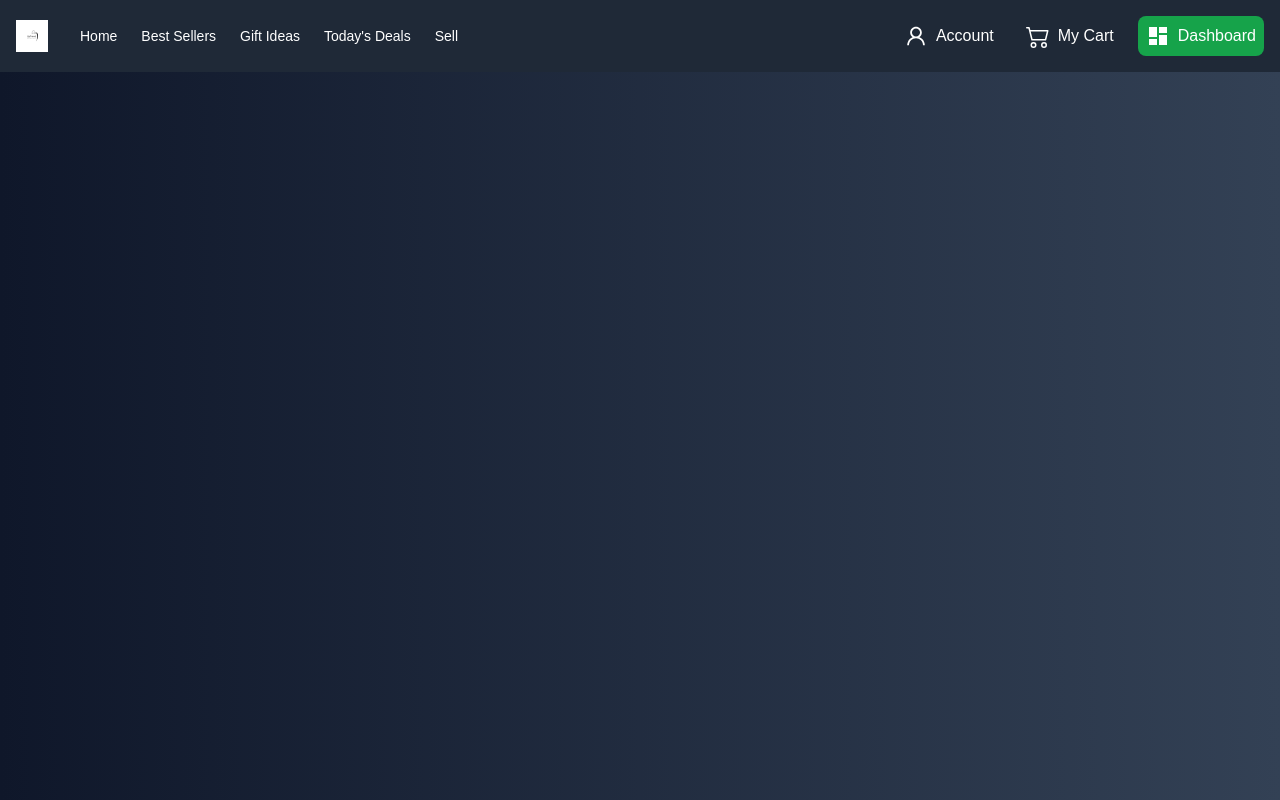
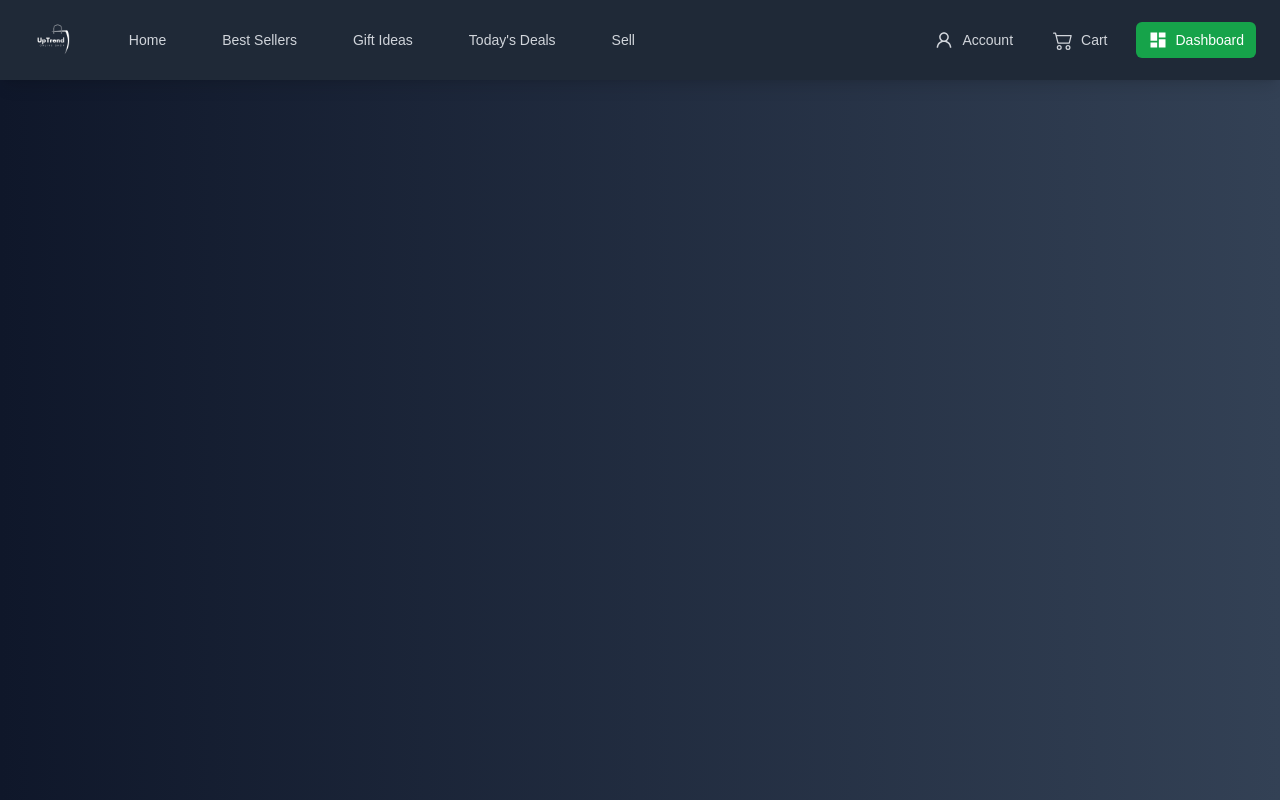
Before and after one commit to Soap171/MERN_E_Commerce_Application, a React (Vite) app in the folder client/: page / in a window 1280 px wide. Built offline with nearby package versions, Linux system fonts and the light colour scheme.

Commit message:
add animations to the navbar

```diff
--- a/client/src/components/Navbar.jsx
+++ b/client/src/components/Navbar.jsx
@@ -1,144 +1,335 @@
-import React, { useState } from "react";
-import logoImg from "../images/logo.png";
-import { Link } from "react-router-dom";
-import { AiOutlineUser } from "react-icons/ai";
+import React, { useState, useEffect } from "react";
+import { Link, useNavigate } from "react-router-dom";
+import { motion, AnimatePresence } from "framer-motion";
+import { AiOutlineUser, AiOutlineClose } from "react-icons/ai";
 import { BsCart2 } from "react-icons/bs";
 import { MdDashboard } from "react-icons/md";
+import { HiMenuAlt3 } from "react-icons/hi";
+import logoImg from "../images/upTrendDark.png";
 
 function Navbar() {
   const [isMenuOpen, setIsMenuOpen] = useState(false);
   const [isAccountOpen, setIsAccountOpen] = useState(false);
+  const [isMobile, setIsMobile] = useState(false);
+  const navigate = useNavigate();
 
-  const toggleMenu = () => {
-    setIsMenuOpen((prev) => !prev);
+  // Handle screen resize
+  useEffect(() => {
+    const handleResize = () => {
+      setIsMobile(window.innerWidth < 1024);
+      if (window.innerWidth >= 1024) {
+        setIsMenuOpen(false);
+      }
+    };
+
+    handleResize();
+    window.addEventListener("resize", handleResize);
+    return () => window.removeEventListener("resize", handleResize);
+  }, []);
+
+  // Close menus when clicking outside
+  useEffect(() => {
+    const handleClickOutside = (event) => {
+      const isMenuButton = event.target.closest(".menu-button");
+      const isNavMenu = event.target.closest(".nav-menu");
+      const isAccountButton = event.target.closest(".account-button");
+      const isAccountMenu = event.target.closest(".account-menu");
+
+      if (!isMenuButton && !isNavMenu && isMenuOpen) {
+        setIsMenuOpen(false);
+      }
+
+      if (!isAccountButton && !isAccountMenu && isAccountOpen) {
+        setIsAccountOpen(false);
+      }
+    };
+
+    document.addEventListener("click", handleClickOutside);
+    return () => document.removeEventListener("click", handleClickOutside);
+  }, [isMenuOpen, isAccountOpen]);
+
+  const navItems = [
+    { label: "Home", href: "/" },
+    { label: "Best Sellers", href: "/best-sellers" },
+    { label: "Gift Ideas", href: "/gifts" },
+    { label: "Today's Deals", href: "/deals" },
+    { label: "Sell", href: "/sell" },
+  ];
+
+  const handleNavigate = (path) => {
+    navigate(path);
+    setIsMenuOpen(false);
+    setIsAccountOpen(false);
   };
 
-  const toggleAccountMenu = () => {
-    setIsAccountOpen((prev) => !prev);
+  const mobileMenuVariants = {
+    closed: {
+      opacity: 0,
+      height: 0,
+      transition: {
+        duration: 0.3,
+        when: "afterChildren",
+      },
+    },
+    open: {
+      opacity: 1,
+      height: "auto",
+      transition: {
+        duration: 0.3,
+        when: "beforeChildren",
+      },
+    },
+  };
+
+  const menuItemVariants = {
+    closed: { opacity: 0, x: -20 },
+    open: { opacity: 1, x: 0 },
+  };
+
+  const accountMenuVariants = {
+    closed: {
+      opacity: 0,
+      y: -20,
+      scale: 0.95,
+      transition: { duration: 0.2 },
+    },
+    open: {
+      opacity: 1,
+      y: 0,
+      scale: 1,
+      transition: { duration: 0.2 },
+    },
   };
 
   return (
-    <nav className="bg-gray-800">
-      <div className="max-w-screen-xl px-4 mx-auto py-4 flex items-center justify-between">
-        {/* Logo */}
-        <div className="flex items-center space-x-8">
-          <a href="#" title="Home" className="shrink-0">
-            <img className="w-auto h-8" src={logoImg} alt="Logo Dark" />
-          </a>
-          {/* Desktop Menu */}
-          <ul className="hidden lg:flex items-center space-x-6">
-            <NavItem label="Home" href="/" />
-            <NavItem label="Best Sellers" href="#" />
-            <NavItem label="Gift Ideas" href="#" />
-            <NavItem label="Today's Deals" href="#" />
-            <NavItem label="Sell" href="#" />
-          </ul>
+    <motion.nav
+      className="bg-gray-800 fixed w-full top-0 z-50 shadow-lg"
+      initial={{ y: -100 }}
+      animate={{ y: 0 }}
+      transition={{ duration: 0.5 }}
+    >
+      <div className="max-w-screen-xl mx-auto px-4 md:px-6">
+        <div className="flex items-center justify-between h-16 md:h-20">
+          {/* Logo */}
+          <motion.div
+            className="flex-shrink-0 cursor-pointer"
+            onClick={() => handleNavigate("/")}
+            whileHover={{ scale: 1.05 }}
+            whileTap={{ scale: 0.95 }}
+          >
+            <img className="h-10 w-auto md:h-30" src={logoImg} alt="Logo" />
+          </motion.div>
+
+          {/* Desktop Navigation */}
+          <div className="hidden lg:flex items-center justify-between flex-1 ml-10">
+            <div className="flex space-x-8">
+              {navItems.map((item, index) => (
+                <motion.div
+                  key={item.label}
+                  initial={{ opacity: 0, y: -20 }}
+                  animate={{ opacity: 1, y: 0 }}
+                  transition={{ delay: index * 0.1 }}
+                  className="cursor-pointer"
+                  onClick={() => handleNavigate(item.href)}
+                >
+                  <span className="text-gray-300 hover:text-white px-3 py-2 rounded-md text-sm font-medium">
+                    {item.label}
+                  </span>
+                </motion.div>
+              ))}
+            </div>
+
+            {/* Desktop Right Section */}
+            <div className="flex items-center space-x-4">
+              {/* Account Button and Dropdown */}
+              <div className="relative">
+                <motion.button
+                  onClick={() => setIsAccountOpen(!isAccountOpen)}
+                  className="account-button flex items-center space-x-2 px-3 py-2 rounded-md text-sm font-medium text-gray-300 hover:text-white hover:bg-gray-700"
+                  whileHover={{ scale: 1.05 }}
+                  whileTap={{ scale: 0.95 }}
+                >
+                  <AiOutlineUser className="text-xl" />
+                  <span>Account</span>
+                </motion.button>
+
+                <AnimatePresence>
+                  {isAccountOpen && !isMobile && (
+                    <motion.div
+                      className="account-menu absolute right-0 mt-2 w-48 rounded-md shadow-lg bg-gray-800 ring-1 ring-black ring-opacity-5"
+                      variants={accountMenuVariants}
+                      initial="closed"
+                      animate="open"
+                      exit="closed"
+                    >
+                      <div className="py-1">
+                        <motion.div
+                          className="block px-4 py-2 text-sm text-gray-300 hover:bg-gray-700 hover:text-white cursor-pointer"
+                          onClick={() => handleNavigate("/profile")}
+                        >
+                          My Profile
+                        </motion.div>
+                        <motion.div
+                          className="block px-4 py-2 text-sm text-gray-300 hover:bg-gray-700 hover:text-white cursor-pointer"
+                          onClick={() => handleNavigate("/settings")}
+                        >
+                          Settings
+                        </motion.div>
+                        <motion.div
+                          className="block px-4 py-2 text-sm text-gray-300 hover:bg-gray-700 hover:text-white cursor-pointer"
+                          onClick={() => handleNavigate("/logout")}
+                        >
+                          Sign out
+                        </motion.div>
+                      </div>
+                    </motion.div>
+                  )}
+                </AnimatePresence>
+              </div>
+
+              {/* Cart Button */}
+              <motion.button
+                onClick={() => handleNavigate("/cart")}
+                className="flex items-center space-x-2 px-3 py-2 rounded-md text-sm font-medium text-gray-300 hover:text-white hover:bg-gray-700"
+                whileHover={{ scale: 1.05 }}
+                whileTap={{ scale: 0.95 }}
+              >
+                <BsCart2 className="text-xl" />
+                <span>Cart</span>
+              </motion.button>
+
+              {/* Dashboard Button */}
+              <motion.button
+                onClick={() => handleNavigate("/dashboard")}
+                className="flex items-center space-x-2 px-3 py-2 rounded-md text-sm font-medium text-white bg-green-600 hover:bg-green-700"
+                whileHover={{ scale: 1.05 }}
+                whileTap={{ scale: 0.95 }}
+              >
+                <MdDashboard className="text-xl" />
+                <span>Dashboard</span>
+              </motion.button>
+            </div>
+          </div>
+
+          {/* Mobile Right Section */}
+          <div className="flex items-center lg:hidden">
+            {/* Mobile Account Button */}
+            <div className="relative">
+              <motion.button
+                onClick={(e) => {
+                  e.stopPropagation();
+                  setIsAccountOpen(!isAccountOpen);
+                }}
+                className="account-button mr-2 p-2 rounded-md text-gray-300 hover:text-white hover:bg-gray-700"
+                whileHover={{ scale: 1.05 }}
+                whileTap={{ scale: 0.95 }}
+              >
+                <AiOutlineUser className="h-6 w-6" />
+              </motion.button>
+
+              <AnimatePresence>
+                {isAccountOpen && isMobile && (
+                  <motion.div
+                    className="account-menu absolute right-0 mt-2 w-48 rounded-md shadow-lg bg-gray-800 ring-1 ring-black ring-opacity-5"
+                    variants={accountMenuVariants}
+                    initial="closed"
+                    animate="open"
+                    exit="closed"
+                  >
+                    <div className="py-1">
+                      <motion.div
+                        className="block px-4 py-2 text-sm text-gray-300 hover:bg-gray-700 hover:text-white cursor-pointer"
+                        onClick={() => handleNavigate("/profile")}
+                      >
+                        My Profile
+                      </motion.div>
+                      <motion.div
+                        className="block px-4 py-2 text-sm text-gray-300 hover:bg-gray-700 hover:text-white cursor-pointer"
+                        onClick={() => handleNavigate("/settings")}
+                      >
+                        Settings
+                      </motion.div>
+                      <motion.div
+                        className="block px-4 py-2 text-sm text-gray-300 hover:bg-gray-700 hover:text-white cursor-pointer"
+                        onClick={() => handleNavigate("/logout")}
+                      >
+                        Sign out
+                      </motion.div>
+                    </div>
+                  </motion.div>
+                )}
+              </AnimatePresence>
+            </div>
+
+            {/* Mobile Cart Button */}
+            <motion.button
+              onClick={() => handleNavigate("/cart")}
+              className="mr-2 p-2 rounded-md text-gray-300 hover:text-white hover:bg-gray-700"
+              whileHover={{ scale: 1.05 }}
+              whileTap={{ scale: 0.95 }}
+            >
+              <BsCart2 className="h-6 w-6" />
+            </motion.button>
+
+            {/* Mobile Menu Button */}
+            <motion.button
+              className="menu-button p-2 rounded-md text-gray-300 hover:text-white hover:bg-gray-700"
+              onClick={(e) => {
+                e.stopPropagation();
+                setIsMenuOpen(!isMenuOpen);
+              }}
+              whileHover={{ scale: 1.05 }}
+              whileTap={{ scale: 0.95 }}
+            >
+              {isMenuOpen ? (
+                <AiOutlineClose className="h-6 w-6" />
+              ) : (
+                <HiMenuAlt3 className="h-6 w-6" />
+              )}
+            </motion.button>
+          </div>
         </div>
 
         {/* Mobile Menu */}
-        {isMenuOpen && (
-          <div className="lg:hidden absolute top-16 left-0 w-full bg-gray-800 shadow-lg">
-            <ul className="flex flex-col items-start p-4 space-y-2">
-              <NavItem label="Home" href="#" />
-              <NavItem label="Best Sellers" href="#" />
-              <NavItem label="Gift Ideas" href="#" />
-              <NavItem label="Today's Deals" href="#" />
-              <NavItem label="Sell" href="#" />
-            </ul>
-          </div>
-        )}
-
-        {/* Account and Cart Section */}
-        <div className="flex lg:flex items-center space-x-4">
-          {/* Account Icon */}
-          <div className="relative">
-            <Link
-              to="#"
-              onClick={toggleAccountMenu}
-              className="flex items-center space-x-2 p-2 text-white hover:bg-gray-700 rounded-lg"
+        <AnimatePresence>
+          {isMenuOpen && (
+            <motion.div
+              className="lg:hidden nav-menu"
+              variants={mobileMenuVariants}
+              initial="closed"
+              animate="open"
+              exit="closed"
             >
-              <AiOutlineUser className="w-6 h-6" />
-              <span>Account</span>
-            </Link>
-            {isAccountOpen && (
-              <div className="absolute right-0 mt-2 w-48 bg-gray-800 rounded-lg shadow-lg">
-                <ul className="py-2">
-                  <li>
-                    <Link
-                      to="#"
-                      className="block px-4 py-2 text-sm text-gray-200 hover:bg-gray-600"
-                    >
-                      My Account
-                    </Link>
-                  </li>
-                  <li>
-                    <Link
-                      to="#"
-                      className="block px-4 py-2 text-sm text-gray-200 hover:bg-gray-600"
-                    >
-                      Sign Out
-                    </Link>
-                  </li>
-                </ul>
+              <div className="px-2 pt-2 pb-3 space-y-1 bg-gray-800">
+                {navItems.map((item, index) => (
+                  <motion.div
+                    key={item.label}
+                    variants={menuItemVariants}
+                    transition={{ delay: index * 0.1 }}
+                    className="cursor-pointer"
+                    onClick={() => handleNavigate(item.href)}
+                  >
+                    <span className="block px-3 py-2 rounded-md text-base font-medium text-gray-300 hover:text-white hover:bg-gray-700">
+                      {item.label}
+                    </span>
+                  </motion.div>
+                ))}
+                <motion.div
+                  variants={menuItemVariants}
+                  transition={{ delay: (navItems.length + 1) * 0.1 }}
+                  className="cursor-pointer"
+                  onClick={() => handleNavigate("/dashboard")}
+                >
+                  <span className="block px-3 py-2 rounded-md text-base font-medium text-white bg-green-600 hover:bg-green-700">
+                    Dashboard
+                  </span>
+                </motion.div>
               </div>
-            )}
-          </div>
-
-          {/* Cart Button */}
-          <button
-            type="button"
-            className="flex items-center space-x-2 p-2 text-white hover:bg-gray-700 rounded-lg"
-          >
-            <BsCart2 className="w-6 h-6" />
-            <span>My Cart</span>
-          </button>
-
-          <Link
-            className="flex items-center space-x-2 p-2 text-white hover:bg-green-700 rounded-lg bg-green-600"
-            to="/dashboard"
-          >
-            <MdDashboard className="w-6 h-6" />
-            <span>Dashboard</span>
-          </Link>
-
-          {/* Hamburger Icon */}
-          <div className="lg:hidden">
-            <button
-              onClick={toggleMenu}
-              className="text-white hover:text-primary-500 focus:outline-none"
-            >
-              <svg
-                className="w-6 h-6"
-                fill="none"
-                stroke="currentColor"
-                viewBox="0 0 24 24"
-                xmlns="http://www.w3.org/2000/svg"
-              >
-                <path
-                  strokeLinecap="round"
-                  strokeLinejoin="round"
-                  strokeWidth="2"
-                  d="M4 6h16M4 12h16m-7 6h7"
-                />
-              </svg>
-            </button>
-          </div>
-        </div>
+            </motion.div>
+          )}
+        </AnimatePresence>
       </div>
-    </nav>
-  );
-}
-
-function NavItem({ label, href }) {
-  return (
-    <li>
-      <Link
-        to={href}
-        className="text-sm font-medium text-white hover:text-primary-500"
-      >
-        {label}
-      </Link>
-    </li>
+    </motion.nav>
   );
 }
 
```
Also changed, not shown: client/src/components/Hero.jsx (added, +7 -0 lines), client/src/images/logo.png (deleted), client/src/images/upTrendDark.png (added).
